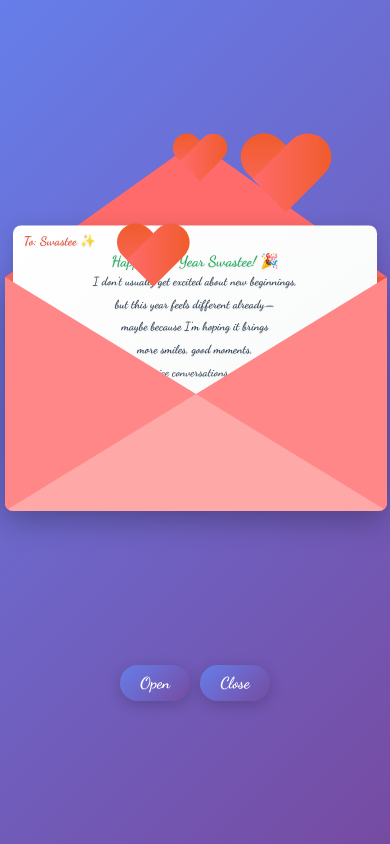
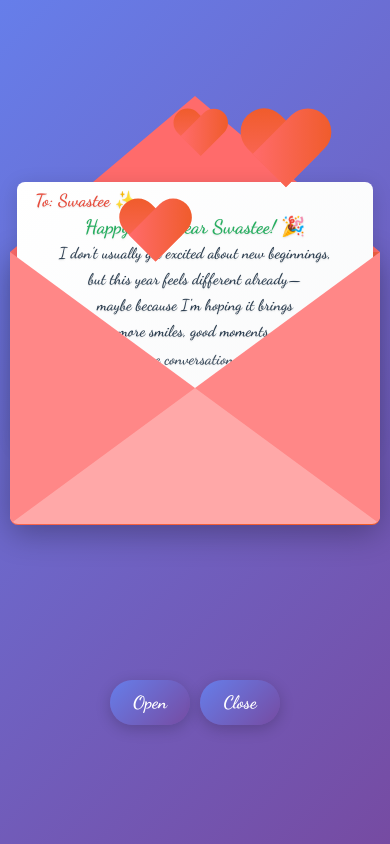
Before and after one commit to saransh-2504/jayant-2026, a plain HTML site: page index.html in a window 390 px wide. Both pictures are taken after a click on the button "Open". Drawn offline with nearby package versions, Linux system fonts and the light colour scheme.

Commit message:
Increase text size and improve readability on mobile devices

```diff
--- a/style.css
+++ b/style.css
@@ -340,62 +340,82 @@ body {
   }
 
   #envelope {
-    width: 98vw;
-    height: 60vw;
+    width: 95vw;
+    height: 70vw;
   }
 
   .flap {
-    border-left: 49vw solid transparent;
-    border-right: 49vw solid transparent;
-    border-bottom: 30vw solid transparent;
-    border-top: 35vw solid #ff6b6b;
+    border-left: 47.5vw solid transparent;
+    border-right: 47.5vw solid transparent;
+    border-bottom: 35vw solid transparent;
+    border-top: 40vw solid #ff6b6b;
   }
 
   .pocket {
-    border-left: 49vw solid #ff8787;
-    border-right: 49vw solid #ff8787;
-    border-bottom: 30vw solid #ffa8a8;
-    border-top: 30vw solid transparent;
+    border-left: 47.5vw solid #ff8787;
+    border-right: 47.5vw solid #ff8787;
+    border-bottom: 35vw solid #ffa8a8;
+    border-top: 35vw solid transparent;
   }
 
   .letter {
-    padding: 8px;
+    padding: 15px;
     width: 96%;
     height: 96%;
   }
 
   .words {
-    left: 3%;
-    width: 94%;
-    line-height: 1.1;
+    left: 5%;
+    width: 90%;
+    line-height: 1.3;
   }
 
   .words.line1 {
-    font-size: 3.2vw;
+    top: 3%;
+    font-size: 4.5vw;
   }
 
   .words.line2 {
-    font-size: 3.8vw;
+    top: 12%;
+    font-size: 5vw;
   }
 
-  .words.line3,
-  .words.line4,
-  .words.line5,
-  .words.line6,
+  .words.line3 {
+    top: 23%;
+    font-size: 4vw;
+  }
+
+  .words.line4 {
+    top: 33%;
+    font-size: 4vw;
+  }
+
+  .words.line5 {
+    top: 43%;
+    font-size: 4vw;
+  }
+
+  .words.line6 {
+    top: 53%;
+    font-size: 4vw;
+  }
+
   .words.line7 {
-    font-size: 3vw;
+    top: 63%;
+    font-size: 4vw;
   }
 
   .words.line8 {
-    font-size: 3.8vw;
+    top: 75%;
+    font-size: 5vw;
   }
 
   .open .letter {
-    transform: translateY(-15vw);
+    transform: translateY(-20vw);
   }
 
   .envlope-wrapper {
-    height: 130vw;
+    height: 140vw;
   }
 
   .reset {
@@ -404,8 +424,35 @@ body {
 
   .reset button {
     margin: 3px;
-    padding: 8px 16px;
-    min-width: 70px;
+    padding: 12px 20px;
+    min-width: 80px;
+    font-size: 18px;
+  }
+}
+
+/* Extra small mobile screens */
+@media (max-width: 360px) {
+  .words.line1 {
     font-size: 16px;
   }
+
+  .words.line2 {
+    font-size: 18px;
+  }
+
+  .words.line3,
+  .words.line4,
+  .words.line5,
+  .words.line6,
+  .words.line7 {
+    font-size: 14px;
+  }
+
+  .words.line8 {
+    font-size: 18px;
+  }
+
+  .letter {
+    padding: 20px;
+  }
 }
```
